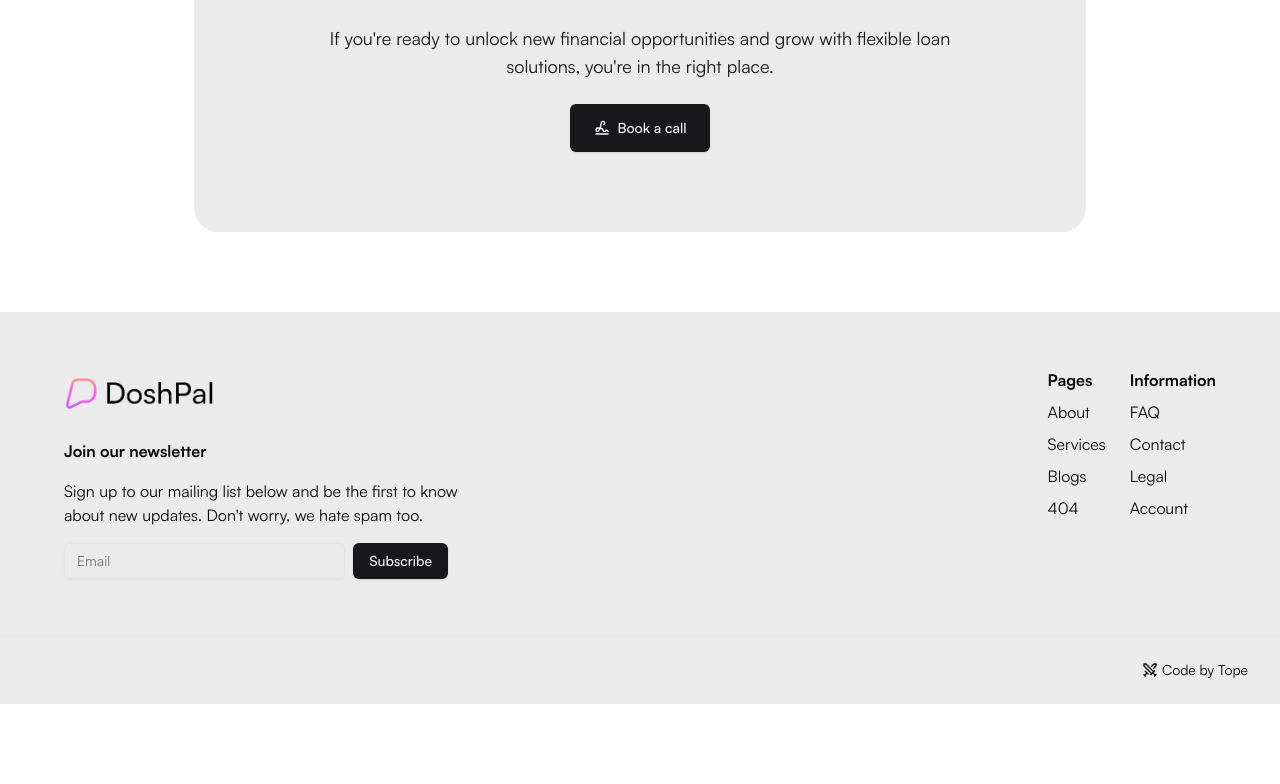
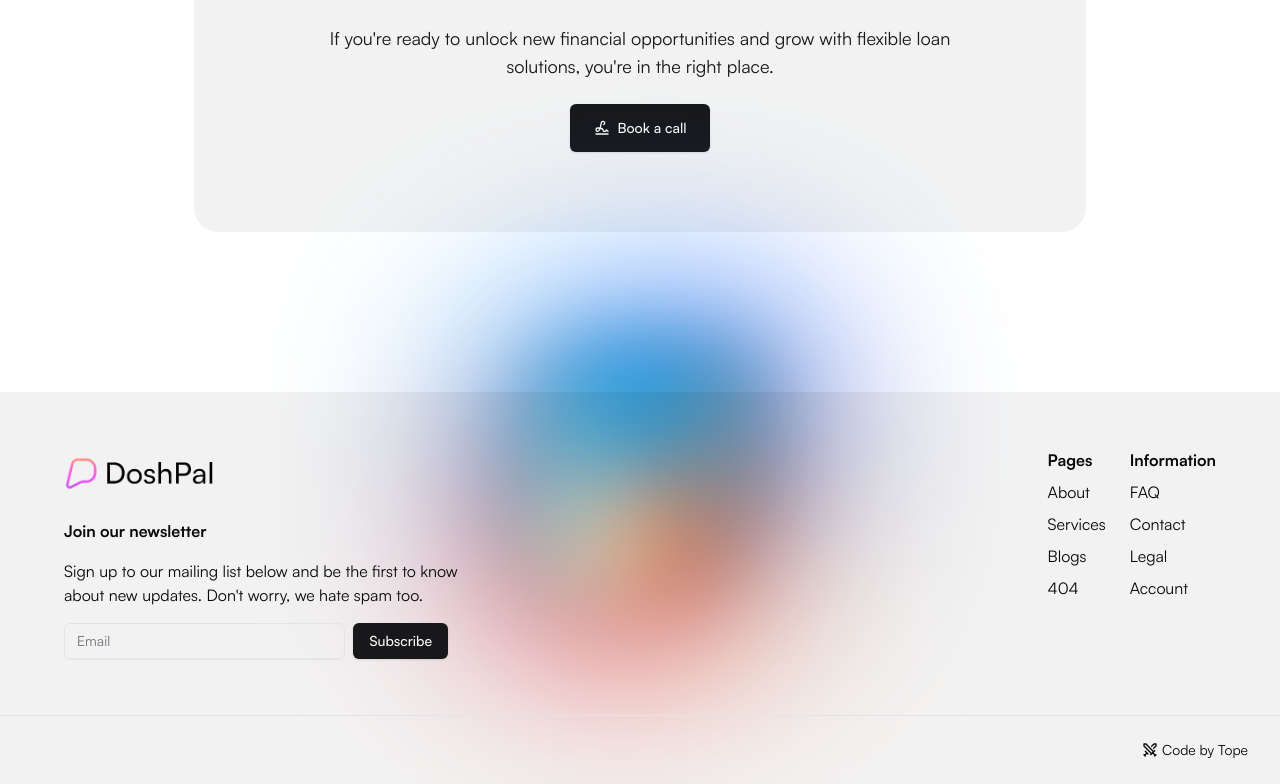
Before and after one commit to topghostly/doshpal-next-site-pitch, a Next.js app: page / in a window 1280 px wide. Shown: the part 2825-3609 px from the top of the page. Before the commit the page ends 3529 px from the top, so only its background shows below. Built offline with nearby package versions, Linux system fonts and the light colour scheme; a web font is replaced by a local one.

Commit message:
add Glowy component, update navbar and layout styles, and enhance Tailwind CSS configurations

```diff
--- a/src/app/page.tsx
+++ b/src/app/page.tsx
@@ -1,4 +1,5 @@
 import { AccordionDemo } from "@/components/Accordian";
+import Glowy from "@/components/Glowy";
 import Header from "@/components/header/header";
 import LogoSlider from "@/components/LogoSlider";
 import { Button } from "@/components/ui/button";
@@ -20,12 +21,12 @@ export default function Home() {
         {/* LOGO SLIDER */}
         {/* PRODUCTS SECTION */}
         <section className="flex flex-col gap-12 items-center">
-          <p className="bg-accent w-fit py-2 px-4 rounded-lg mx-auto dark:bg-background dark:border-[1px]">
+          <p className="bg-accent w-fit py-2 px-4 rounded-lg mx-auto dark:bg-background dark:border-[1px] border-glassMorphBorderBackground">
             Our products
           </p>
           <div className="w-full grid grid-rows-2 gap-4">
             <div className="grid grid-cols-2 gap-4">
-              <article className=" bg-glassBackgroundBody backdrop-blur-md h-60 flex justify-center items-center rounded-3xl dark:border-[1px]">
+              <article className=" bg-glassMorphBodyBackground dark:bg-glassMorphBodyBackgroundDark backdrop-blur-md h-60 flex justify-center items-center rounded-3xl dark:border-[1px] border-glassMorphBorderBackground">
                 <div className="max-w-[350px] flex flex-col justify-center items-center gap-6">
                   <h1 className="text-5xl font-medium">DoshFlex</h1>
                   <p className="text-sm text-center">
@@ -34,7 +35,7 @@ export default function Home() {
                   </p>
                 </div>
               </article>
-              <article className="bg-glassBackgroundBody backdrop-blur-md h-60 flex justify-center items-center rounded-3xl dark:border-[1px]">
+              <article className="bg-glassMorphBodyBackground dark:bg-glassMorphBodyBackgroundDark backdrop-blur-md h-60 flex justify-center items-center rounded-3xl dark:border-[1px] border-glassMorphBorderBackground">
                 <div className="max-w-[350px] flex flex-col justify-center items-center gap-6">
                   <h1 className="text-5xl font-medium">DoshLyft</h1>
                   <p className="text-sm text-center text-primary">
@@ -44,7 +45,7 @@ export default function Home() {
               </article>
             </div>
             {/* LONG PRODUCT */}
-            <article className="bg-glassBackgroundBody backdrop-blur-md h-60 flex justify-center items-center rounded-3xl dark:border-[1px]">
+            <article className="bg-glassMorphBodyBackground dark:bg-glassMorphBodyBackgroundDark backdrop-blur-md h-60 flex justify-center items-center rounded-3xl dark:border-[1px] border-glassMorphBorderBackground">
               <div className="max-w-[350px] flex flex-col justify-center items-center gap-6">
                 <h1 className="text-5xl font-medium">DoshInvest</h1>
                 <p className="text-sm text-center text-primary">
@@ -78,7 +79,7 @@ export default function Home() {
         {/* FREQUESTLY ASKED SHII */}
         {/* LAST CTA */}
         <section className="flex flex-col gap-12 items-center">
-          <div className="bg-glassBackgroundBody backdrop-blur-md flex justify-center items-center rounded-3xl dark:border-[1px] py-20 px-34 flex-col gap-6">
+          <div className="bg-glassMorphBodyBackground dark:bg-glassMorphBodyBackgroundDark backdrop-blur-md flex justify-center items-center rounded-3xl dark:border-[1px] border-glassMorphBorderBackground py-20 px-34 flex-col gap-6">
             <div className=" flex flex-col justify-center items-center gap-8">
               <div className="text-7xl">
                 <h1 className="font-medium">Ready to become</h1>
@@ -101,9 +102,12 @@ export default function Home() {
           </div>
         </section>
         {/* LAST CTA */}
+        <div className="relative flex justify-center items-center h-[0px]">
+          <Glowy size={320} animate={false} />
+        </div>
       </main>
       {/* FOOTER */}
-      <footer className="bg-glassBackgroundBody backdrop-blur-md dark:border-t-[1px] w-full flex flex-col">
+      <footer className="bg-glassMorphBodyBackground dark:bg-glassMorphBodyBackgroundDark backdrop-blur-md dark:border-t-[1px] border-glassMorphBorderBackground w-full flex flex-col">
         <div className="max-w-6xl flex justify-between mx-auto py-14 w-full">
           {/* LEFT SIDE */}
           <div className="flex flex-col gap-5">
--- /dev/null
+++ b/src/components/Glowy.tsx
@@ -0,0 +1,89 @@
+"use client";
+
+import React, { useEffect, useRef } from "react";
+import gsap from "gsap";
+
+type GlowyProp = {
+  size: number;
+  animate: boolean;
+};
+
+const Glowy: React.FC<GlowyProp> = ({ size, animate }) => {
+  const containerRef = useRef(null);
+  const holderRef = useRef(null);
+
+  let INNER_DEGREE = 1;
+  let OUTER_DEGREE = 1;
+
+  /* ANIMATION LOGIC */
+
+  useEffect(() => {
+    gsap.set(containerRef.current, {
+      background:
+        "conic-gradient(from 0deg at 50% 50%, rgb(255, 217, 173) 0deg, rgb(19, 156, 229) 180deg, rgb(253, 134, 77) 360deg)",
+      borderRadius: "50% 24% 36% 20%",
+      opacity: 1,
+      width: "80%",
+      height: "80%",
+      margin: "0px auto",
+      filter: "blur(40px)",
+    });
+    gsap.set(holderRef.current, {
+      background:
+        "conic-gradient(from 0deg at 50% 50%, rgb(255, 0, 0) 0deg, rgb(255, 0, 26) 54.8916deg, rgb(0, 166, 255) 106.699deg, rgb(71, 151, 255) 162deg, rgb(0, 68, 255) 252deg, rgb(255, 128, 0) 306deg, rgb(255, 0, 0) 360deg)",
+      borderRadius: "55% 42% 37% 20%",
+      width: "100%",
+      height: "100%",
+      margin: "0px auto",
+      filter: "blur(100px)",
+    });
+
+    if (animate) requestAnimationFrame(spinAnimationSmall);
+  }, []);
+
+  const spinAnimationSmall = () => {
+    gsap.set(containerRef.current, {
+      transform: `translate(-50%, -50%) rotate(${INNER_DEGREE}deg) `,
+    });
+    gsap.set(holderRef.current, {
+      transform: `translate(-50%, -50%) rotate(${OUTER_DEGREE}deg) `,
+    });
+    INNER_DEGREE += 0.1;
+    OUTER_DEGREE += 0.2;
+
+    requestAnimationFrame(spinAnimationSmall);
+  };
+  return (
+    <div
+      style={{
+        width: `${size}px`,
+        height: `${size}px`,
+        position: "absolute",
+        top: 0,
+        margin: "0px auto",
+        transform: "rotate(180deg)",
+      }}
+    >
+      <div
+        ref={holderRef}
+        style={{
+          position: "absolute",
+          top: "50%",
+          left: "50%",
+          transform: "translate(-50%, -50%)",
+        }}
+      ></div>
+      <div
+        ref={containerRef}
+        style={{
+          position: "absolute",
+          top: "50%",
+          left: "50%",
+          transform: "translate(-50%, -50%)",
+        }}
+      ></div>
+    </div>
+  );
+};
+
+export default Glowy;
--- a/src/components/navbar/navbar.tsx
+++ b/src/components/navbar/navbar.tsx
@@ -5,7 +5,7 @@ import { ModeToggle } from "../theme/mode-toggler";
 
 export default function Navbar() {
   return (
-    <nav className="py-[8px] px-[15px] bg-glassBackground backdrop-blur-md w-max rounded-xl mx-auto fixed top-4 left-1/2 transform -translate-x-1/2 z-50 dark:border-[1px]">
+    <nav className="py-[8px] px-[15px] bg-glassMorphNavBackground backdrop-blur-md w-max rounded-xl mx-auto fixed top-4 left-1/2 transform -translate-x-1/2 z-50 dark:border-[1px]">
       <div className="flex justify-center items-center gap-3">
         <div className="">
           <Image
--- a/tailwind.config.ts
+++ b/tailwind.config.ts
@@ -10,86 +10,83 @@ export default {
   theme: {
     extend: {
       colors: {
-  			background: 'hsl(var(--background))',
-  			foreground: 'hsl(var(--foreground))',
-  			glassBackground: 'rgba(0, 0, 0, 0.03)',
-  			glassBackgroundBody: 'rgba(0, 0, 0, 0.08)',
+        background: "hsl(var(--background))",
+        foreground: "hsl(var(--foreground))",
+        glassMorphNavBackground: "rgba(0, 0, 0, 0.03)",
+        glassMorphBodyBackground: "rgba(0, 0, 0, 0.05)",
+        glassMorphBodyBackgroundDark: "rgba(8, 8, 10, 0.3)",
+        glassMorphBorderBackground: "rgba(255, 255, 255, 0.2)",
         card: {
-  				DEFAULT: 'hsl(var(--card))',
-  				foreground: 'hsl(var(--card-foreground))'
+          DEFAULT: "hsl(var(--card))",
+          foreground: "hsl(var(--card-foreground))",
         },
         popover: {
-  				DEFAULT: 'hsl(var(--popover))',
-  				foreground: 'hsl(var(--popover-foreground))'
+          DEFAULT: "hsl(var(--popover))",
+          foreground: "hsl(var(--popover-foreground))",
         },
         primary: {
-  				DEFAULT: 'hsl(var(--primary))',
-  				foreground: 'hsl(var(--primary-foreground))'
+          DEFAULT: "hsl(var(--primary))",
+          foreground: "hsl(var(--primary-foreground))",
         },
         secondary: {
-  				DEFAULT: 'hsl(var(--secondary))',
-  				foreground: 'hsl(var(--secondary-foreground))'
+          DEFAULT: "hsl(var(--secondary))",
+          foreground: "hsl(var(--secondary-foreground))",
         },
         muted: {
-  				DEFAULT: 'hsl(var(--muted))',
-  				foreground: 'hsl(var(--muted-foreground))'
+          DEFAULT: "hsl(var(--muted))",
+          foreground: "hsl(var(--muted-foreground))",
         },
         accent: {
-  				DEFAULT: 'hsl(var(--accent))',
-  				foreground: 'hsl(var(--accent-foreground))'
+          DEFAULT: "hsl(var(--accent))",
+          foreground: "hsl(var(--accent-foreground))",
         },
         destructive: {
-  				DEFAULT: 'hsl(var(--destructive))',
-  				foreground: 'hsl(var(--destructive-foreground))'
+          DEFAULT: "hsl(var(--destructive))",
+          foreground: "hsl(var(--destructive-foreground))",
         },
-  			border: 'hsl(var(--border))',
-  			input: 'hsl(var(--input))',
-  			ring: 'hsl(var(--ring))',
+        border: "hsl(var(--border))",
+        input: "hsl(var(--input))",
+        ring: "hsl(var(--ring))",
         chart: {
-  				'1': 'hsl(var(--chart-1))',
-  				'2': 'hsl(var(--chart-2))',
-  				'3': 'hsl(var(--chart-3))',
-  				'4': 'hsl(var(--chart-4))',
-  				'5': 'hsl(var(--chart-5))'
-  			}
+          "1": "hsl(var(--chart-1))",
+          "2": "hsl(var(--chart-2))",
+          "3": "hsl(var(--chart-3))",
+          "4": "hsl(var(--chart-4))",
+          "5": "hsl(var(--chart-5))",
+        },
       },
       borderRadius: {
-  			lg: 'var(--radius)',
-  			md: 'calc(var(--radius) - 2px)',
-  			sm: 'calc(var(--radius) - 4px)'
+        lg: "var(--radius)",
+        md: "calc(var(--radius) - 2px)",
+        sm: "calc(var(--radius) - 4px)",
       },
       fontFamily: {
-  			satoshi: [
-  				'var(--font-satoshi)',
-  				'sans-serif'
-  			],
-  			instrumental: [
-  				'var(--font-instrumental)'
-  			]
+        satoshi: ["var(--font-satoshi)", "sans-serif"],
+        instrumental: ["var(--font-instrumental)"],
       },
       keyframes: {
-  			'accordion-down': {
+        "accordion-down": {
           from: {
-  					height: '0'
+            height: "0",
           },
           to: {
-  					height: 'var(--radix-accordion-content-height)'
-  				}
+            height: "var(--radix-accordion-content-height)",
           },
-  			'accordion-up': {
+        },
+        "accordion-up": {
           from: {
-  					height: 'var(--radix-accordion-content-height)'
+            height: "var(--radix-accordion-content-height)",
           },
           to: {
-  					height: '0'
-  				}
-  			}
+            height: "0",
+          },
+        },
       },
       animation: {
-  			'accordion-down': 'accordion-down 0.2s ease-out',
-  			'accordion-up': 'accordion-up 0.2s ease-out'
-  		}
-  	}
+        "accordion-down": "accordion-down 0.2s ease-out",
+        "accordion-up": "accordion-up 0.2s ease-out",
+      },
+    },
   },
   plugins: [require("tailwindcss-animate")],
 } satisfies Config;
```
Lines whose indentation alone changed are shown as unchanged.
